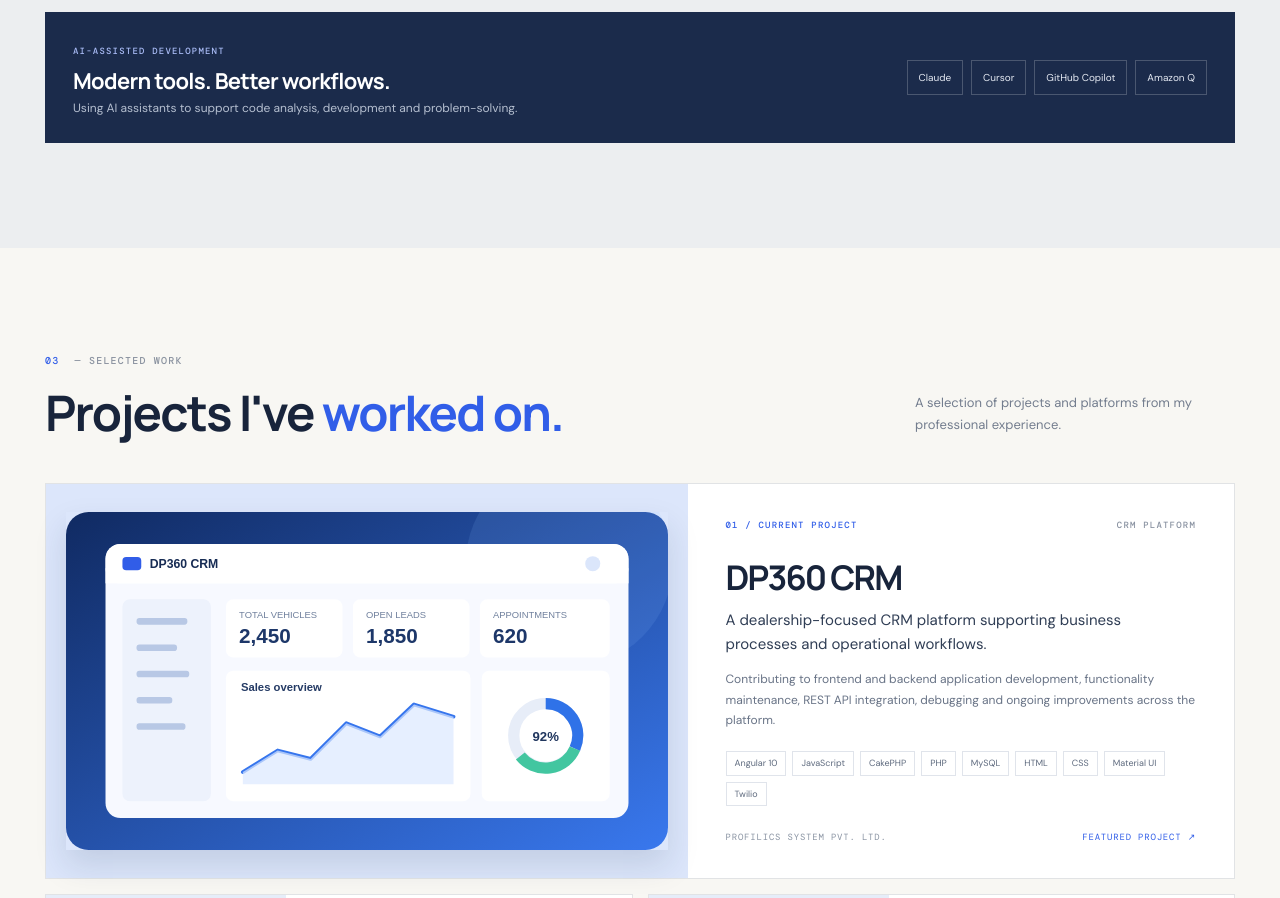
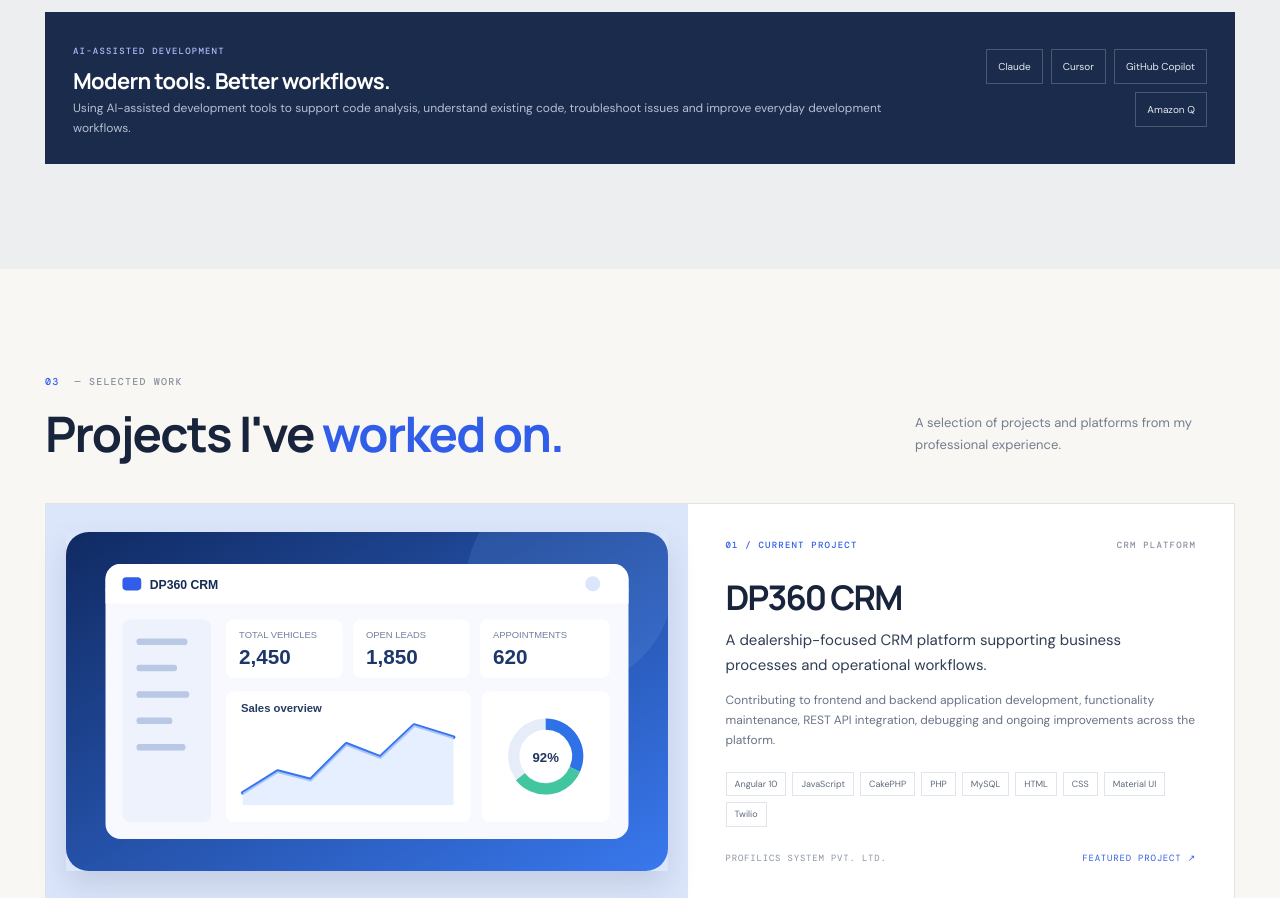
Before and after one commit to gauravpanchal09/gaurav-portfolio, a plain HTML site: page index.html in a window 1280 px wide. Shown: the part 1839-2737 px from the top of the page. Drawn offline with nearby package versions, Linux system fonts and the light colour scheme.

Commit message:
Clarify AI-assisted development tools and workflows

```diff
--- a/index.html
+++ b/index.html
@@ -19,7 +19,7 @@
 <article class="expertise-card"><span class="card-number">02</span><div class="expertise-symbol">{ }</div><h3>Backend</h3><p>Developing application logic and server-side functionality.</p><div class="pills"><span>PHP</span><span>CakePHP</span><span>Laravel 10</span><span>CodeIgniter (MVC)</span></div></article>
 <article class="expertise-card"><span class="card-number">03</span><div class="expertise-symbol">▤</div><h3>Database & APIs</h3><p>Connecting applications, services and data.</p><div class="pills"><span>MySQL</span><span>REST API integration</span><span>AJAX</span></div></article>
 <article class="expertise-card"><span class="card-number">04</span><div class="expertise-symbol">↗</div><h3>Tools & workflow</h3><p>Tools supporting collaboration and development.</p><div class="pills"><span>Git</span><span>Bitbucket</span><span>GitHub</span><span>GitLab</span><span>Jira</span><span>Postman</span><span>VS Code</span><span>PhpStorm</span></div></article>
-</div><div class="ai-strip"><div><span class="mono-label">AI-ASSISTED DEVELOPMENT</span><h3>Modern tools. Better workflows.</h3><p>Using AI assistants to support code analysis, development and problem-solving.</p></div><div class="ai-tools"><span>Claude</span><span>Cursor</span><span>GitHub Copilot</span><span>Amazon Q</span></div></div></div></section>
+</div><div class="ai-strip"><div><span class="mono-label">AI-ASSISTED DEVELOPMENT</span><h3>Modern tools. Better workflows.</h3><p>Using AI-assisted development tools to support code analysis, understand existing code, troubleshoot issues and improve everyday development workflows.</p></div><div class="ai-tools"><span>Claude</span><span>Cursor</span><span>GitHub Copilot</span><span>Amazon Q</span></div></div></div></section>
 <section class="work-section section-pad" id="work"><div class="shell"><div class="section-heading work-heading"><div><div class="section-index">03 <span>— SELECTED WORK</span></div><h2>Projects I've <em>worked on.</em></h2></div><p>A selection of projects and platforms from my professional experience.</p></div>
 <article class="featured-project"><div class="featured-image"><img src="assets/dp360-crm.svg" alt="Illustrative DP360 CRM dealership dashboard"></div><div class="featured-details"><div class="project-meta"><span>01 / CURRENT PROJECT</span><span>CRM PLATFORM</span></div><h3>DP360 CRM</h3><p class="project-lead">A dealership-focused CRM platform supporting business processes and operational workflows.</p><p>Contributing to frontend and backend application development, functionality maintenance, REST API integration, debugging and ongoing improvements across the platform.</p><div class="pills"><span>Angular 10</span><span>JavaScript</span><span>CakePHP</span><span>PHP</span><span>MySQL</span><span>HTML</span><span>CSS</span><span>Material UI</span><span>Twilio</span></div><div class="project-foot"><span>PROFILICS SYSTEM PVT. LTD.</span><span>FEATURED PROJECT ↗</span></div></div></article>
 <div class="project-grid">
```
